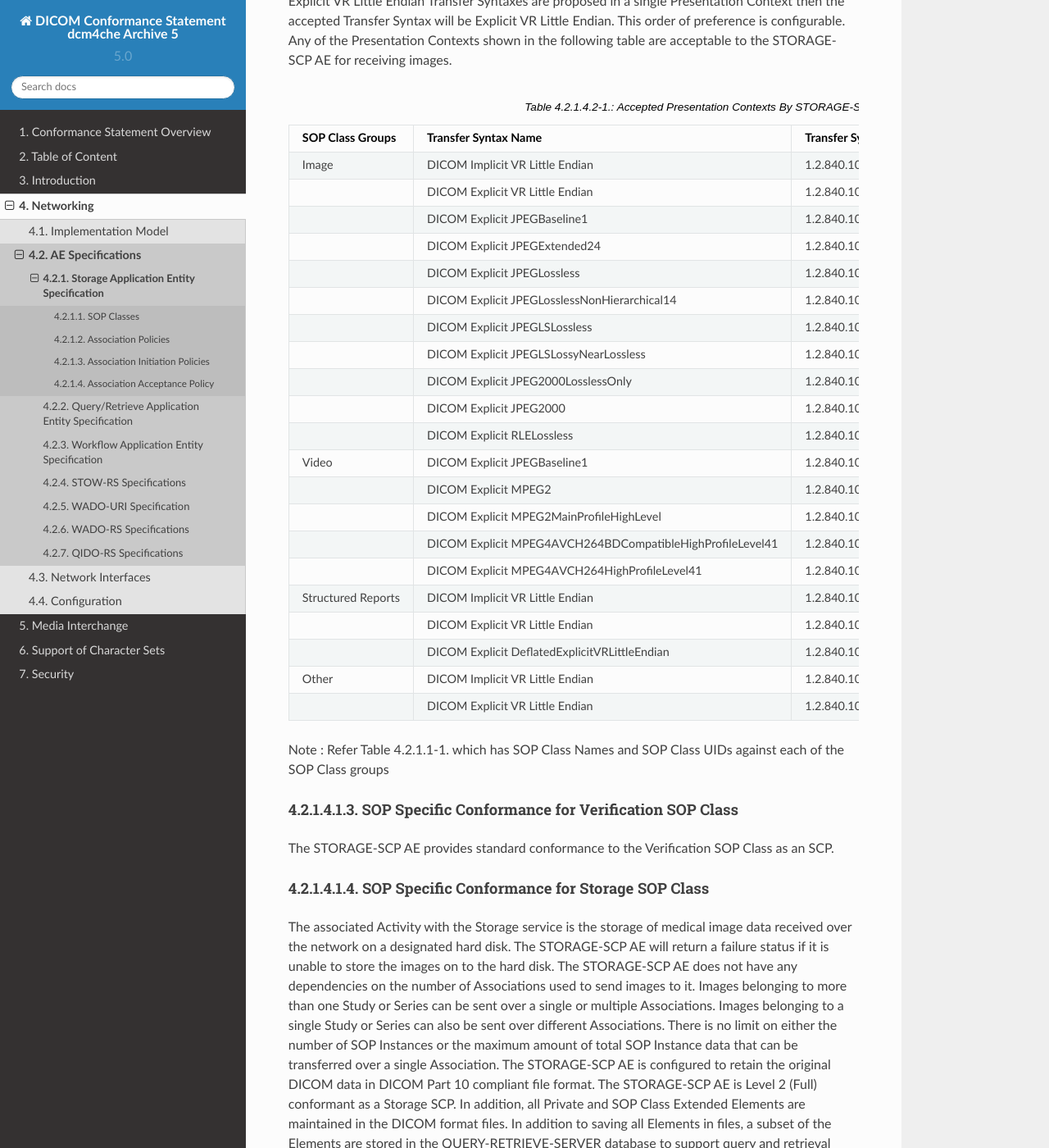
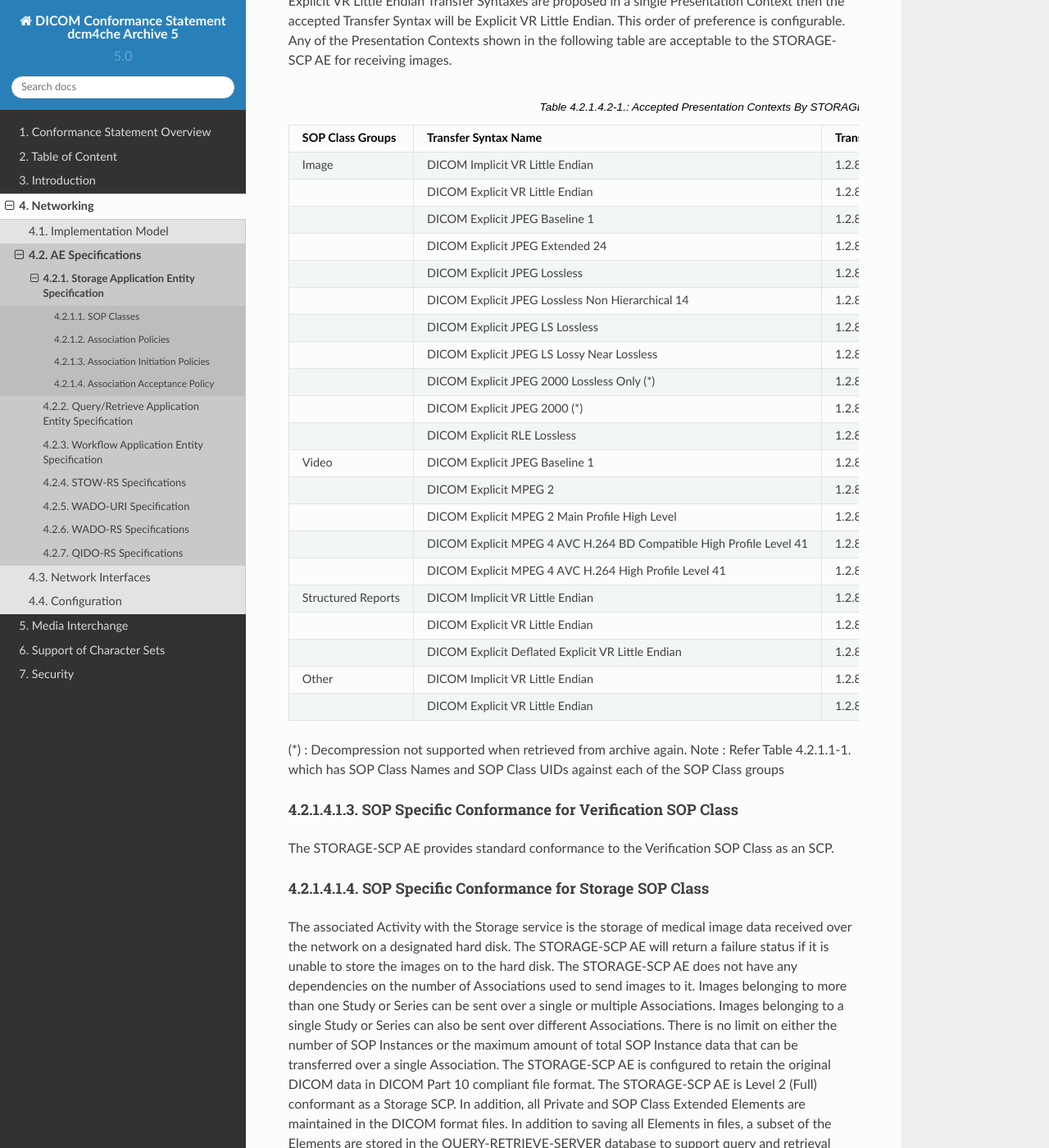
Before and after one commit to dcm4che/dcm4chee-arc-cs, a Sphinx documentation site: the page built from docs/networking/specs/storage/storage.rst, in a window 1280 px wide and 1400 px high, scrolled down 13161 px. Shown: the whole window at 82% size. Built offline with Sphinx 7.4.7 and the Read the Docs theme 2.0.0, drawn with Linux system fonts in a browser that asks for light colours.

Commit message:
Conformance Statement Update

```diff
--- a/docs/networking/specs/storage/accepted-presentation-contexts-by-STORAGE-SCP-AE.csv
+++ b/docs/networking/specs/storage/accepted-presentation-contexts-by-STORAGE-SCP-AE.csv
@@ -1,21 +1,21 @@
 "Image", "DICOM Implicit VR Little Endian", "1.2.840.10008.1.2", "SCP", "None"
 "", "DICOM Explicit VR Little Endian", "1.2.840.10008.1.2.1", "SCP", "None"
-"", "DICOM Explicit JPEGBaseline1", "1.2.840.10008.1.2.4.50", "SCP", "None"
-"", "DICOM Explicit JPEGExtended24", "1.2.840.10008.1.2.4.51", "SCP", "None"
-"", "DICOM Explicit JPEGLossless", "1.2.840.10008.1.2.4.70", "SCP", "None"
-"", "DICOM Explicit JPEGLosslessNonHierarchical14", "1.2.840.10008.1.2.4.57", "SCP", "None"
-"", "DICOM Explicit JPEGLSLossless", "1.2.840.10008.1.2.4.80", "SCP", "None"
-"", "DICOM Explicit JPEGLSLossyNearLossless", "1.2.840.10008.1.2.4.81", "SCP", "None"
-"", "DICOM Explicit JPEG2000LosslessOnly", "1.2.840.10008.1.2.4.90", "SCP", "None"
-"", "DICOM Explicit JPEG2000", "1.2.840.10008.1.2.4.91", "SCP", "None"
-"", "DICOM Explicit RLELossless", "1.2.840.10008.1.2.5", "SCP", "None"
-"Video", "DICOM Explicit JPEGBaseline1", "1.2.840.10008.1.2.4.50", "SCP", "None"
-"", "DICOM Explicit MPEG2", "1.2.840.10008.1.2.4.100", "SCP", "None"
-"", "DICOM Explicit MPEG2MainProfileHighLevel", "1.2.840.10008.1.2.4.101", "SCP", "None"
-"", "DICOM Explicit MPEG4AVCH264BDCompatibleHighProfileLevel41", "1.2.840.10008.1.2.4.103", "SCP", "None"
-"", "DICOM Explicit MPEG4AVCH264HighProfileLevel41", "1.2.840.10008.1.2.4.102", "SCP", "None"
+"", "DICOM Explicit JPEG Baseline 1", "1.2.840.10008.1.2.4.50", "SCP", "None"
+"", "DICOM Explicit JPEG Extended 24", "1.2.840.10008.1.2.4.51", "SCP", "None"
+"", "DICOM Explicit JPEG Lossless", "1.2.840.10008.1.2.4.70", "SCP", "None"
+"", "DICOM Explicit JPEG Lossless Non Hierarchical 14", "1.2.840.10008.1.2.4.57", "SCP", "None"
+"", "DICOM Explicit JPEG LS Lossless", "1.2.840.10008.1.2.4.80", "SCP", "None"
+"", "DICOM Explicit JPEG LS Lossy Near Lossless", "1.2.840.10008.1.2.4.81", "SCP", "None"
+"", "DICOM Explicit JPEG 2000 Lossless Only (*)", "1.2.840.10008.1.2.4.90", "SCP", "None"
+"", "DICOM Explicit JPEG 2000 (*)", "1.2.840.10008.1.2.4.91", "SCP", "None"
+"", "DICOM Explicit RLE Lossless", "1.2.840.10008.1.2.5", "SCP", "None"
+"Video", "DICOM Explicit JPEG Baseline 1", "1.2.840.10008.1.2.4.50", "SCP", "None"
+"", "DICOM Explicit MPEG 2", "1.2.840.10008.1.2.4.100", "SCP", "None"
+"", "DICOM Explicit MPEG 2 Main Profile High Level", "1.2.840.10008.1.2.4.101", "SCP", "None"
+"", "DICOM Explicit MPEG 4 AVC H.264 BD Compatible High Profile Level 41", "1.2.840.10008.1.2.4.103", "SCP", "None"
+"", "DICOM Explicit MPEG 4 AVC H.264 High Profile Level 41", "1.2.840.10008.1.2.4.102", "SCP", "None"
 "Structured Reports", "DICOM Implicit VR Little Endian", "1.2.840.10008.1.2", "SCP", "None"
 "", "DICOM Explicit VR Little Endian", "1.2.840.10008.1.2.1", "SCP", "None"
-"", "DICOM Explicit DeflatedExplicitVRLittleEndian", "1.2.840.10008.1.2.1", "SCP", "None"
+"", "DICOM Explicit Deflated Explicit VR Little Endian", "1.2.840.10008.1.2.1", "SCP", "None"
 "Other", "DICOM Implicit VR Little Endian", "1.2.840.10008.1.2", "SCP", "None"
 "",  "DICOM Explicit VR Little Endian", "1.2.840.10008.1.2.1", "SCP", "None"
--- a/docs/networking/specs/storage/storage.rst
+++ b/docs/networking/specs/storage/storage.rst
@@ -185,6 +185,7 @@ Any of the Presentation Contexts shown in the following table are acceptable to
    :header: "SOP Class Groups", "Transfer Syntax Name", "Transfer Syntax UID", "Role", "Extended Negotiation"
    :file: accepted-presentation-contexts-by-STORAGE-SCP-AE.csv
 
+(*) : Decompression not supported when retrieved from archive again.
 Note : Refer Table 4.2.1.1-1. which has SOP Class Names and SOP Class UIDs against each of the SOP Class groups
 
 .. _storage-verification-sop-conformance:
```
